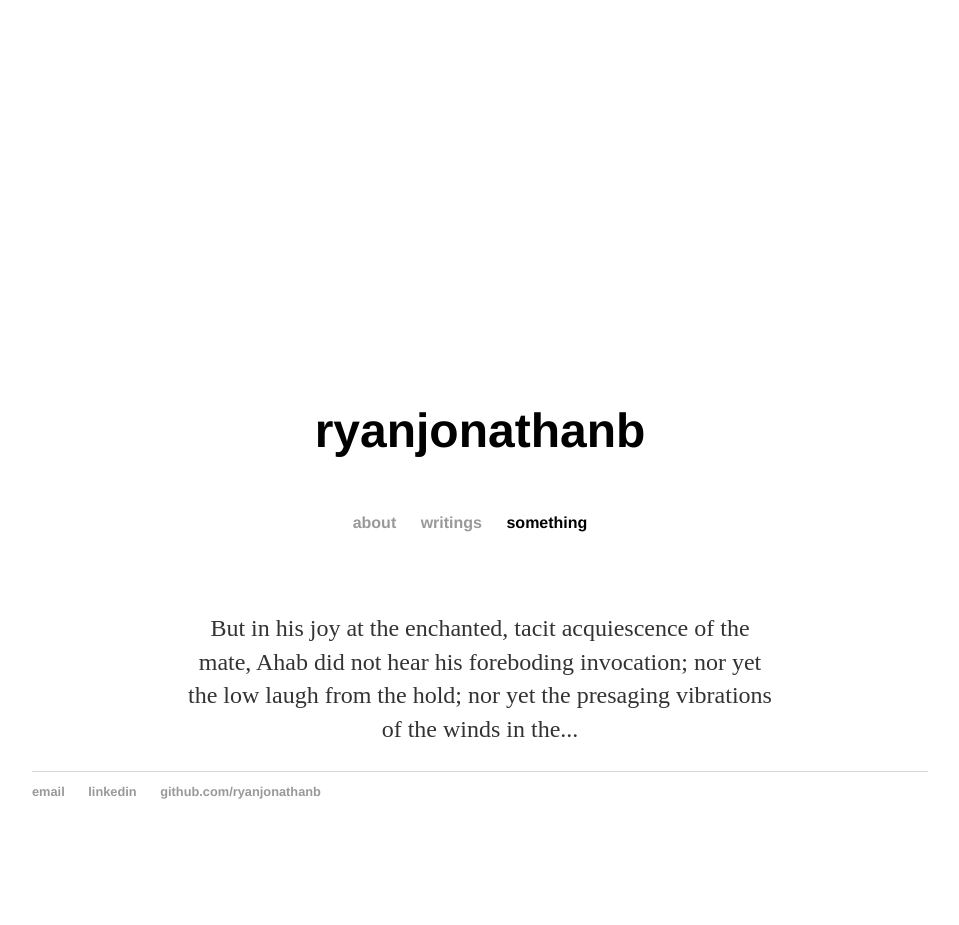
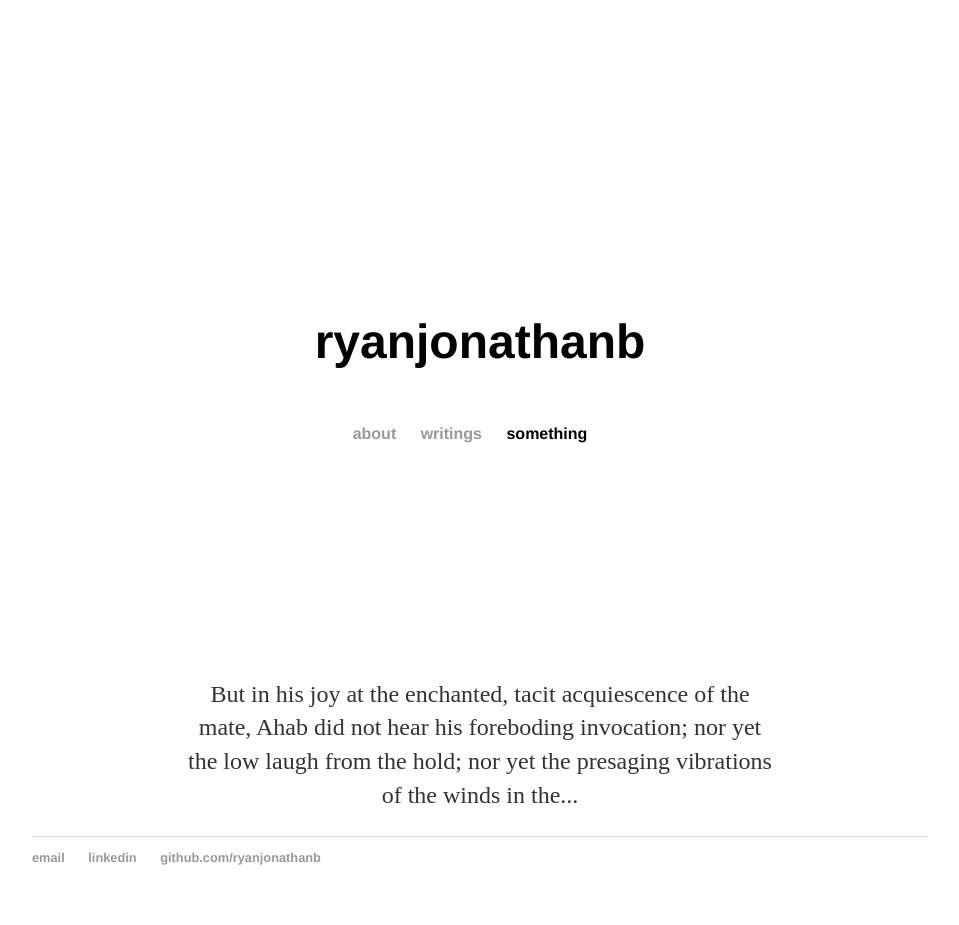
Before and after one commit to ryanjonathanb/ryanjonathanb.github.io, a Jekyll site: the page built from index.html, in a window 1280 px wide. Shown: the whole page, without its empty margins (160-1119 px from the left). Built offline with Jekyll 4.4.1, drawn with Linux system fonts in a browser that asks for light colours; before the commit the page ends 900 px from its top, so only the background shows below that.

Commit message:
center things

```diff
--- a/index.html
+++ b/index.html
@@ -3,8 +3,8 @@
 title: ryanjonathanb
 ---
 <div class="blurb">
-	<div style="width: 100%; margin-top: 50%;">
-		<h1 style="text-align: center; margin-top: -5%; margin-bottom: 0px;">ryanjonathanb</h1>
+	<div style="width: 100%; margin-top: 50%; margin-bottom:20%;">
+		<h1 style="text-align: center; margin-top: -15%; margin-bottom: 0px;">ryanjonathanb</h1>
 		<nav class="homepage">
 			<ul>
 				<li><a href="#">about</a></li>
```
